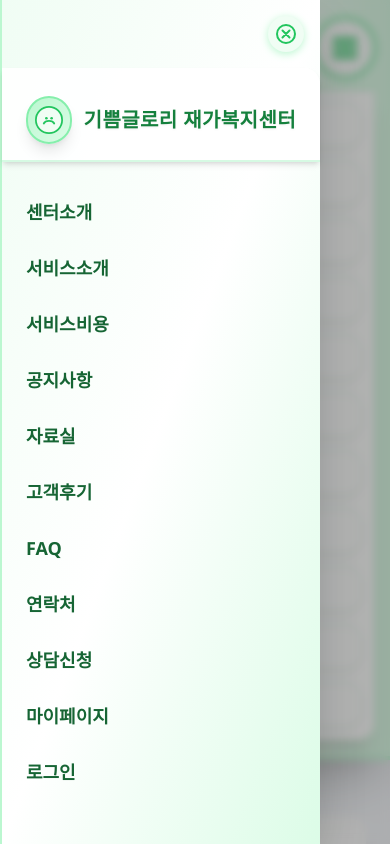
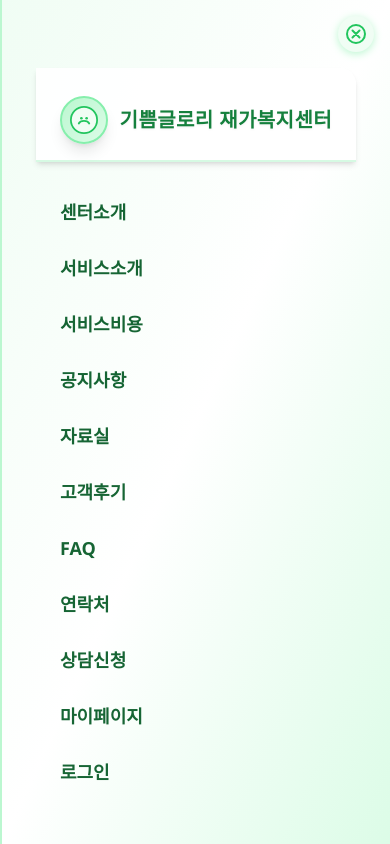
Before and after one commit to mxten777/mvp_project_18, a React (Vite) app: page / in a window 390 px wide. Both pictures are taken after a click on the button "메뉴 열기". Shown: the top 844 px of the page. Built offline with nearby package versions, Linux system fonts and the light colour scheme.

Commit message:
모바일 메뉴 전체화면 덮기, 겹침/깨짐 방지, 중앙정렬 개선

```diff
--- a/src/components/MobileNav.tsx
+++ b/src/components/MobileNav.tsx
@@ -29,9 +29,9 @@ const MobileNav: React.FC<{
       onClick={onClose}
     />
     <nav
-      className={`absolute top-0 right-0 w-80 max-w-full h-full bg-gradient-to-br from-green-50 via-white to-green-100 shadow-2xl border-l-2 border-green-200 flex flex-col pt-0 pb-6 px-0 z-[130] transition-transform duration-300 ${open ? "translate-x-0" : "translate-x-full"}`}
+      className={`fixed left-0 top-0 w-full h-full max-w-full bg-gradient-to-br from-green-50 via-white to-green-100 shadow-2xl border-l-2 border-green-200 flex flex-col items-center pt-0 pb-6 px-0 z-[130] transition-transform duration-300 ${open ? "translate-x-0" : "translate-x-full"}`}
       aria-label="모바일 메뉴"
-      style={{paddingTop: '68px', position: 'relative'}}
+      style={{paddingTop: '68px'}}
     >
       {/* 닫기(X) 버튼 - 메뉴 전체 오른쪽 상단에 고정 */}
       <button
@@ -46,7 +46,7 @@ const MobileNav: React.FC<{
         </svg>
       </button>
       {/* 상단 로고/센터명 영역 */}
-      <div className="relative z-10 flex items-center gap-3 px-6 pt-7 pb-4 border-b-2 border-green-200/60 bg-white/90 rounded-tr-2xl shadow-md">
+  <div className="relative z-10 flex items-center gap-3 px-6 pt-7 pb-4 border-b-2 border-green-200/60 bg-white/90 rounded-tr-2xl shadow-md w-full max-w-xs mx-auto">
         <span className="inline-flex items-center justify-center w-12 h-12 rounded-full bg-gradient-to-br from-green-200 to-green-100 shadow-lg border-2 border-green-300">
           <svg width="28" height="28" viewBox="0 0 32 32" fill="none" xmlns="http://www.w3.org/2000/svg" aria-hidden="true">
             <circle cx="16" cy="16" r="15" stroke="#22c55e" strokeWidth="2" fill="#f0fdf4" />
@@ -57,7 +57,7 @@ const MobileNav: React.FC<{
         </span>
         <span className="text-xl font-extrabold tracking-tight text-green-700 drop-shadow-sm whitespace-nowrap" style={{letterSpacing: '0.02em'}}>기쁨글로리 재가복지센터</span>
       </div>
-  <ul className="flex flex-col gap-1 mt-6 list-none p-0 m-0 overflow-x-hidden">
+  <ul className="flex flex-col gap-1 mt-6 list-none p-0 m-0 overflow-x-hidden w-full max-w-xs mx-auto">
         {navLinks.map((link) => (
           <li key={link.to} className="w-full">
             <Link
```
